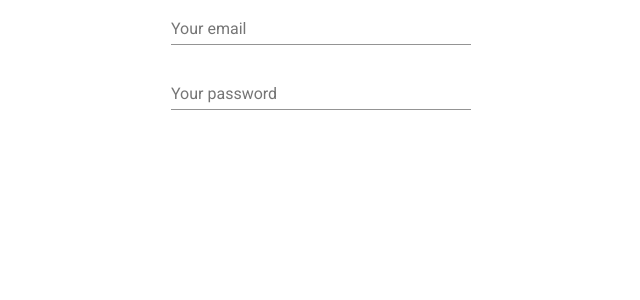
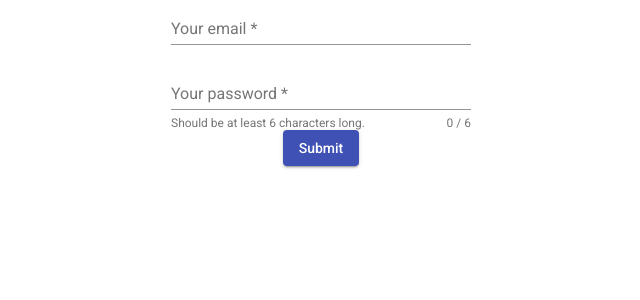
Before and after one commit to naveen-pete/angular-apps, an Angular app in the folder fitness-tracker/: page /signup in a window 1280 px wide. Shown: the top 300 px of the page, without its empty margins (319-959 px from the left). Built offline with nearby package versions, Linux system fonts and the light colour scheme.

Commit message:
add form validation to signup form

```diff
--- a/fitness-tracker/src/app/app.module.ts
+++ b/fitness-tracker/src/app/app.module.ts
@@ -2,6 +2,7 @@ import { BrowserModule } from '@angular/platform-browser';
 import { NgModule } from '@angular/core';
 import { BrowserAnimationsModule } from '@angular/platform-browser/animations';
 import { FlexLayoutModule } from '@angular/flex-layout';
+import { FormsModule } from '@angular/forms';
 
 import { AppComponent } from './app.component';
 import { MaterialModule } from './material.module';
@@ -31,7 +32,8 @@ import { AppRoutingModule } from './app-routing.module';
     BrowserAnimationsModule,
     MaterialModule,
     AppRoutingModule,
-    FlexLayoutModule
+    FlexLayoutModule,
+    FormsModule
   ],
   providers: [],
   bootstrap: [AppComponent]
--- a/fitness-tracker/src/app/auth/signup/signup.component.html
+++ b/fitness-tracker/src/app/auth/signup/signup.component.html
@@ -1,10 +1,17 @@
 <section class="signup-form">
-  <form fxLayout="column" fxLayoutAlign="center center">
+  <form fxLayout="column" fxLayoutAlign="center center" #f="ngForm" (ngSubmit)="onSubmit(f)">
     <mat-form-field>
-      <input type="email" matInput placeholder="Your email">
+      <input type="email" autocomplete="off" matInput placeholder="Your email" ngModel name="email" email required
+        #emailInput="ngModel">
+      <mat-error *ngIf="emailInput.hasError('required')">Field must not be empty.</mat-error>
+      <mat-error *ngIf="!emailInput.hasError('required')">E-Mail is invalid.</mat-error>
     </mat-form-field>
-    <mat-form-field>
-      <input type="password" matInput placeholder="Your password" autocomplete="off">
+    <mat-form-field hintLabel="Should be at least 6 characters long.">
+      <input type="password" autocomplete="off" matInput placeholder="Your password" ngModel name="password" required
+        minlength="6" #pwInput="ngModel">
+      <mat-hint align="end">{{ pwInput.value?.length }} / 6</mat-hint>
+      <mat-error>Has to be at least 6 characters long.</mat-error>
     </mat-form-field>
+    <button type="submit" mat-raised-button color="primary">Submit</button>
   </form>
 </section>
--- a/fitness-tracker/src/app/auth/signup/signup.component.ts
+++ b/fitness-tracker/src/app/auth/signup/signup.component.ts
@@ -1,4 +1,5 @@
 import { Component, OnInit } from '@angular/core';
+import { NgForm } from '@angular/forms';
 
 @Component({
   selector: 'app-signup',
@@ -12,4 +13,8 @@ export class SignupComponent implements OnInit {
   ngOnInit() {
   }
 
+  onSubmit(form: NgForm) {
+    console.log(form);
+  }
+
 }
```
